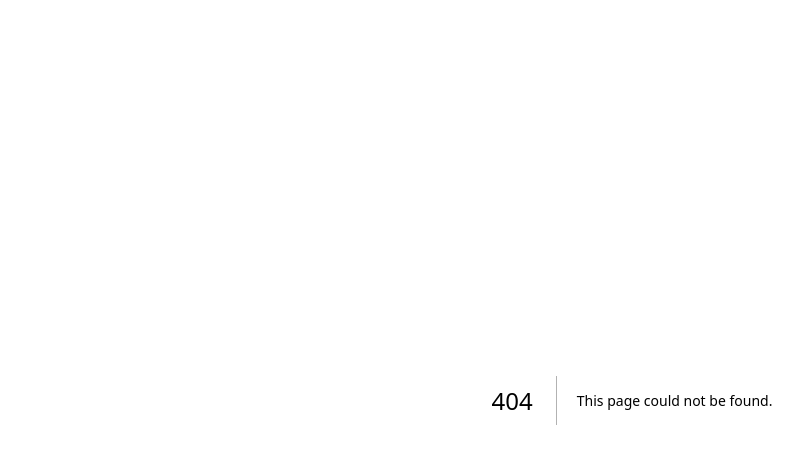
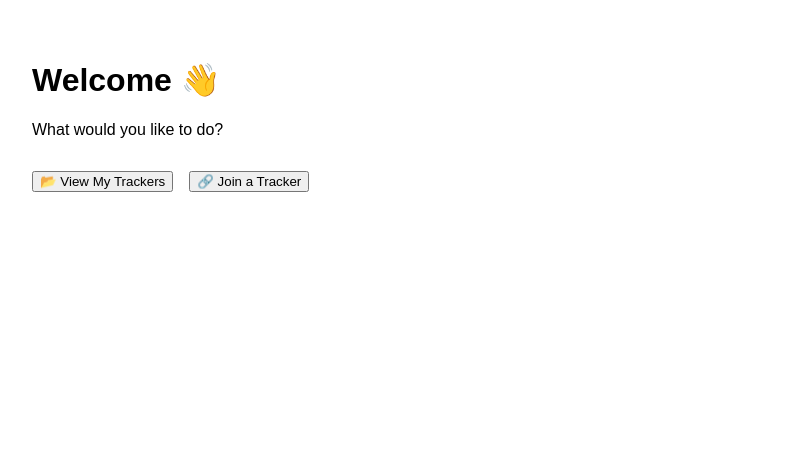
Before and after one commit to rishavgoel95/family-finance-tracker, a Next.js app: page /start in a window 1280 px wide. Before the commit this address had no page. Shown: the top 464 px of the page, without its empty margins (8-811 px from the left). Built offline with nearby package versions, Linux system fonts and the light colour scheme.

Commit message:
Create start.tsx

```diff
--- /dev/null
+++ b/pages/start.tsx
@@ -0,0 +1,20 @@
+// ✅ File: pages/start.tsx (choose to create or join a tracker)
+
+import Link from 'next/link';
+
+export default function Start() {
+  return (
+    <div style={{ padding: '2rem', fontFamily: 'sans-serif' }}>
+      <h1>Welcome 👋</h1>
+      <p>What would you like to do?</p>
+      <div style={{ marginTop: '2rem' }}>
+        <Link href="/trackers">
+          <button style={{ marginRight: '1rem' }}>📂 View My Trackers</button>
+        </Link>
+        <Link href="/invite">
+          <button>🔗 Join a Tracker</button>
+        </Link>
+      </div>
+    </div>
+  );
+}
```
